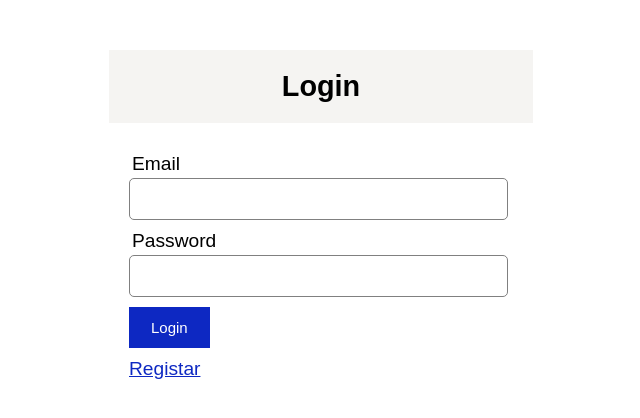
After one commit to gui-ant/psid, a PHP site: page /psid/auth/login.php in a window 1280 px wide. The commit adds this page. Shown: the top 418 px of the page, without its empty margins (319-959 px from the left). Run offline with PHP 8.4, Linux system fonts and the light colour scheme.

Commit message:
Login/Registo e listar culturas do MySQL

```diff
--- /dev/null
+++ b/php/auth/login.php
@@ -0,0 +1,39 @@
+<?php include('server.php') ?>
+<!DOCTYPE html>
+<html>
+<head>
+    <title>PSID</title>
+    <link rel="stylesheet" type="text/css" href="../style.css">
+</head>
+
+<body>
+    <div class="header">
+        <h2>Login</h2>
+    </div>
+
+    <form method="post" action="login.php">
+        <?php if (count($errors) > 0) : ?>
+            <div class="error">
+                <?php foreach ($errors as $error) : ?>
+                    <p><?php echo $error ?></p>
+                <?php endforeach ?>
+            </div>
+        <?php endif ?>
+        <div class="input-group">
+            <label>Email</label>
+            <input type="text" name="email">
+        </div>
+        <div class="input-group">
+            <label>Password</label>
+            <input type="password" name="pass">
+        </div>
+        <div class="input-group">
+            <button type="submit" class="btn" name="login_user">Login</button>
+        </div>
+        <p>
+            <a href="register.php">Registar</a>
+        </p>
+    </form>
+</body>
+
+</html>
--- /dev/null
+++ b/php/auth/server.php
@@ -0,0 +1,83 @@
+<?php
+session_start();
+
+// initializing variables
+$username = "";
+$email    = "";
+$errors = array();
+
+// connect to the database
+$db = mysqli_connect('194.210.86.10', 'aluno', 'aluno', 'aluno_g07');
+
+// REGISTER USER
+if (isset($_POST['reg_user'])) {
+    // receive all input values from the form
+    $username = mysqli_real_escape_string($db, $_POST['name']);
+    $email = mysqli_real_escape_string($db, $_POST['email']);
+    $password_1 = mysqli_real_escape_string($db, $_POST['pass']);
+    $password_2 = mysqli_real_escape_string($db, $_POST['pass_']);
+
+    // form validation: ensure that the form is correctly filled ...
+    // by adding (array_push()) corresponding error unto $errors array
+    if (empty($username)) {
+        array_push($errors, "Nome é obrigatório");
+    }
+    if (empty($email)) {
+        array_push($errors, "Email é obrigatório");
+    }
+    if (empty($password_1)) {
+        array_push($errors, "Password é obrigatória");
+    }
+    if ($password_1 != $password_2) {
+        array_push($errors, "As passwords não correspondem");
+    }
+
+    // first check the database to make sure
+    // a user does not already exist with the same username and/or email
+    $user_check_query = "SELECT * FROM users WHERE email='$email' LIMIT 1";
+    $result = mysqli_query($db, $user_check_query);
+    $user = mysqli_fetch_assoc($result);
+
+    if ($user) { // if user exists
+        if ($user['email'] === $email) {
+            array_push($errors, "Email já existente");
+        }
+    }
+
+    // Finally, register user if there are no errors in the form
+    if (count($errors) == 0) {
+        $password = md5($password_1); //encrypt the password before saving in the database
+
+        $query = "INSERT INTO users (name, email, pass, role_id)
+  			  VALUES('$username', '$email', '$password',null)";
+        mysqli_query($db, $query);
+        $_SESSION['username'] = $username;
+        $_SESSION['success'] = "Sessão iniciada";
+        header('location: index.php');
+    }
+}
+
+// LOGIN USER
+if (isset($_POST['login_user'])) {
+    $username = mysqli_real_escape_string($db, $_POST['name']);
+    $email = mysqli_real_escape_string($db, $_POST['email']);
+    $password = mysqli_real_escape_string($db, $_POST['pass']);
+
+    if (empty($email)) array_push($errors, "Email é obrigatório");
+    if (empty($password)) array_push($errors, "Password é obrigatória");
+
+    if (count($errors) == 0) {
+        $password = md5($password);
+        $query = "SELECT * FROM users WHERE email='$email' AND pass='$password'";
+        $results = mysqli_query($db, $query);
+        if (mysqli_num_rows($results) == 1) {
+            $row = mysqli_fetch_array($results);
+            $_SESSION['user_id'] = $row['id'];
+            $_SESSION['username'] = $row['name'];
+            $_SESSION['success'] = "Sessão iniciada";
+            header('location: ../index.php');
+        } else {
+            array_push($errors, "Email ou password incorretos");
+        }
+    }
+}
--- /dev/null
+++ b/php/style.css
@@ -0,0 +1,78 @@
+* {
+    font-family: 'Arial';
+    margin: 0px;
+    padding: 0px;
+}
+
+body {
+    font-size: 120%;
+    background:white;
+}
+a {
+    color: #0D28C2;
+}
+.header {
+    width: 30%;
+    margin: 50px auto 0px;
+    color: black;
+    background: #f5f4f2;
+    text-align: center;
+    border-bottom: none;
+    padding: 20px;
+}
+
+form, .content {
+    width: 30%;
+    margin: 0px auto;
+    padding: 20px;
+    background: white;
+}
+
+.input-group {
+    margin: 10px 0px 10px 0px;
+}
+
+.input-group label {
+    display: block;
+    text-align: left;
+    margin: 3px;
+}
+
+.input-group input {
+    height: 30px;
+    width: 93%;
+    padding: 5px 10px;
+    font-size: 16px;
+    border-radius: 5px;
+    border: 1px solid gray;
+}
+
+.btn {
+    font-size: 15px;
+    color: white;
+    background: #0D28C2;
+    padding: 10px 20px;
+    border: 2px solid #0D28C2;
+}
+.btn:hover {
+    color: #0D28C2;
+    background-color: white;
+    cursor: pointer;
+}
+.error {
+    width: 92%;
+    margin: 0px auto;
+    padding: 10px;
+    border: 1px solid #a94442;
+    color: #a94442;
+    background: #f2dede;
+    border-radius: 5px;
+    text-align: left;
+}
+
+.success {
+    color: #3c763d;
+    background: #dff0d8;
+    border: 1px solid #3c763d;
+    margin-bottom: 20px;
+}
```
Also changed, not shown: php/auth/register.php (added, +48 -0 lines), php/bd_UpdateCliente.php (deleted, +0 -42 lines), php/dbGetStorProcData.php (renamed from php/bd_GetCliente.php, +23 -16 lines), php/index.php (+58 -1 lines), php/selectCulture.php (added, +23 -0 lines), php/showCulture.php (added, +23 -0 lines), php/ui_AlteraCliente.php (deleted, +0 -36 lines), php/ui_GetCliente.php (deleted, +0 -29 lines), php/ui_SelectCliente.php (deleted, +0 -32 lines).
